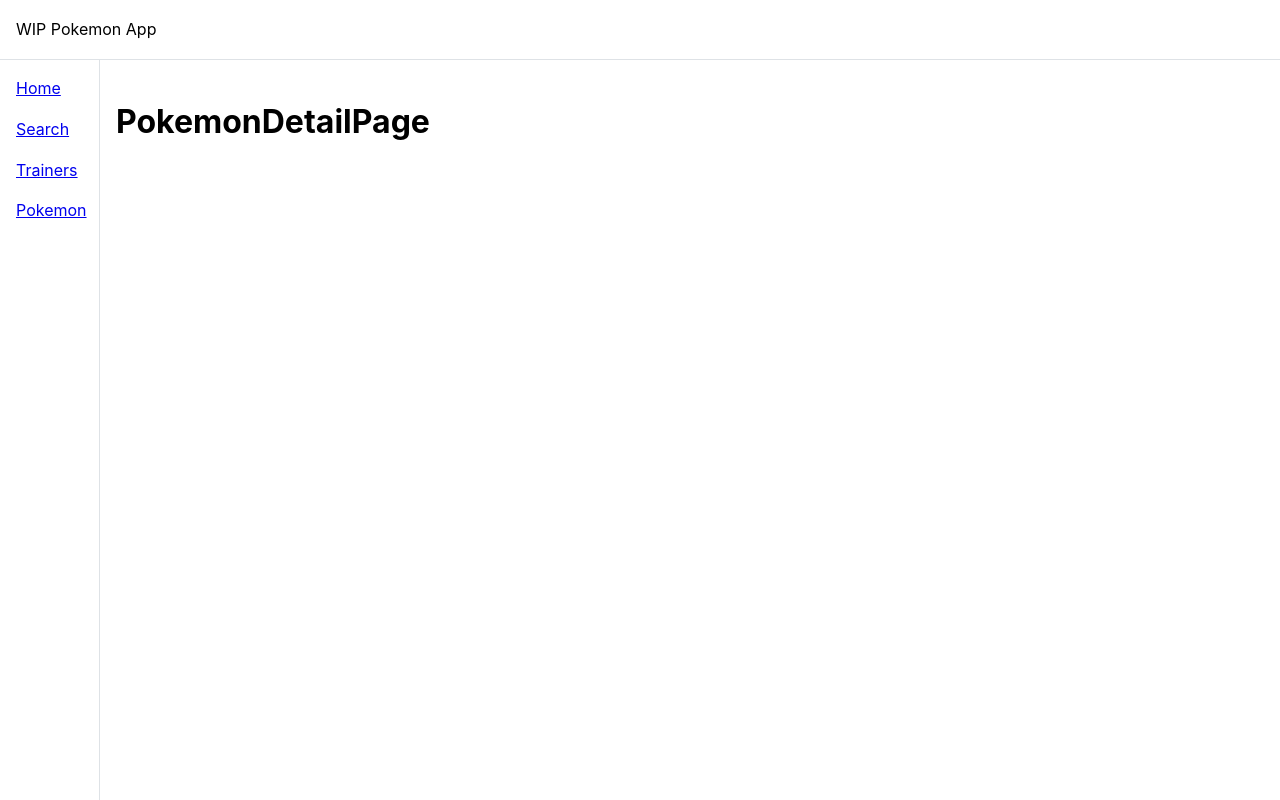
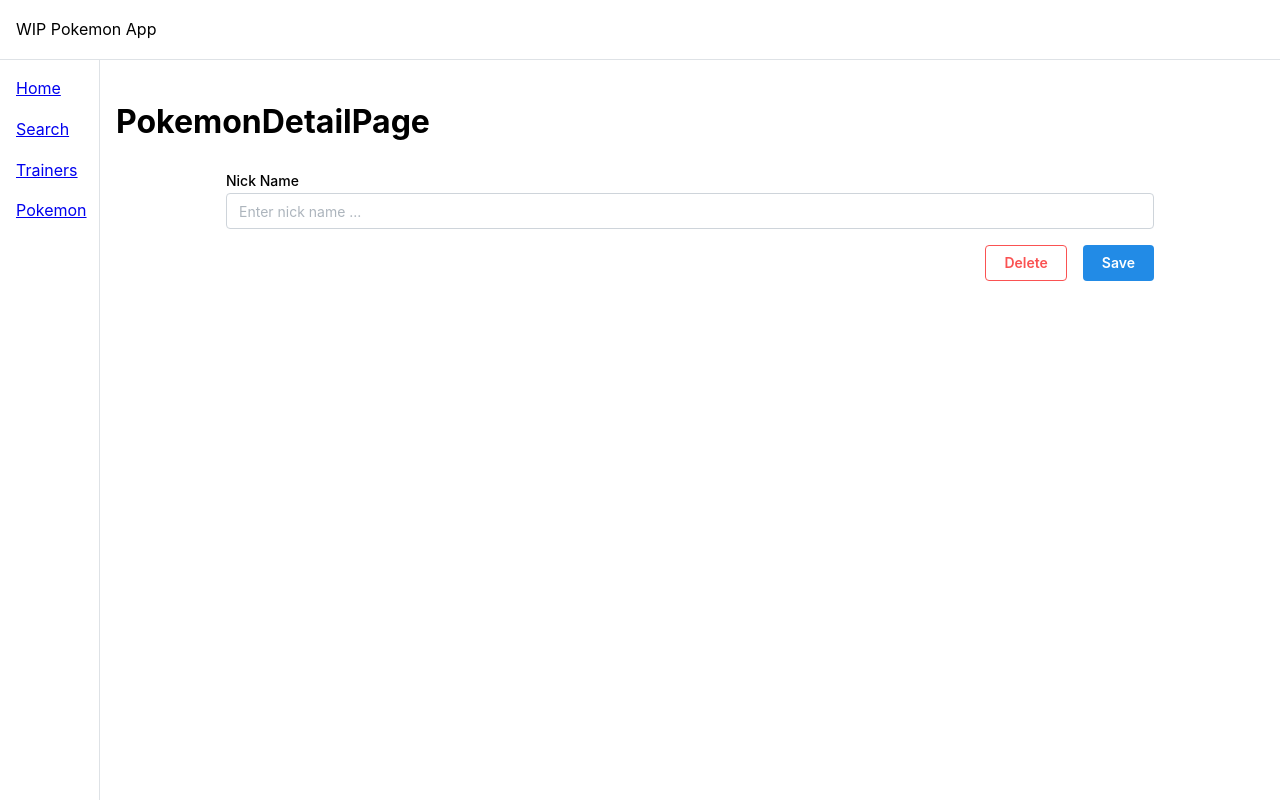
Before and after one commit to mfisli/pokedex, a React (Vite) app: page /#/pokemon/1 in a window 1280 px wide. Built offline with nearby package versions, Linux system fonts and the light colour scheme; no server answers.

Commit message:
pokemon list and detail pages, basic form

```diff
--- /dev/null
+++ b/src/features/pokemon/PokemonCard.tsx
@@ -0,0 +1,50 @@
+import { Card, Flex, Group, Title, Text, Image } from "@mantine/core"
+import { IPokemon } from "./pokemonApiSlice"
+import Audio from "../../shared/components/Audio"
+
+const PokemonCard = ({ data }: { data: IPokemon }) => {
+    return (
+        <Card withBorder radius="md">
+            <Card.Section p='md'>
+                <Image
+                    fit="contain"
+                    src={data?.image}
+                    alt={data?.name}
+                    className="aspect-ratio-1-1"
+                />
+            </Card.Section>
+            <Card.Section px='md' py='sm'>
+                <Title
+                    tt="capitalize"
+                    ta="center"
+                    order={1}
+                    pb="mid"
+                >
+                    {data?.nickName || data?.name}
+                </Title>
+            </Card.Section>
+            <Card.Section px='md' py='xs'>
+                <Flex>
+                    <Audio src={data.sound} />
+                </Flex>
+            </Card.Section>
+            <Card.Section px='md' py='sm'>
+                <Group gap={7}>
+                    {JSON.stringify(data.elementalTypeIdList)}
+                </Group>
+            </Card.Section>
+            <Card.Section px='md' pb='sm'>
+                <Group>
+                    <Text>
+                        Height: {data?.height / Math.pow(10, 1)} m
+                    </Text>
+                    <Text>
+                        Weight: {data?.weight} kg
+                    </Text>
+                </Group>
+            </Card.Section>
+        </Card>
+    )
+}
+
+export default PokemonCard;
--- a/src/features/pokemon/PokemonDetailPage.tsx
+++ b/src/features/pokemon/PokemonDetailPage.tsx
@@ -1,16 +1,81 @@
-import { useParams } from "react-router";
-import { useGetPokemonQuery } from "./pokemonApiSlice";
+import { useNavigate, useParams } from "react-router";
+import {
+    useGetPokemonQuery,
+    useUpdatePokemonMutation,
+    useDeletePokemonMutation,
+    IPokemon
+} from "./pokemonApiSlice";
+import PokemonCard from "./PokemonCard";
+import { Button, Container, Group, Image, TextInput } from "@mantine/core";
+import { useForm } from "@mantine/form";
+import { useEffect } from "react";
 
 const PokemonDetailPage = () => {
     const { id } = useParams();
+    const navigate = useNavigate();
+
     const { data } = useGetPokemonQuery(id || "", { skip: !id });
+    const [updatePokemon] = useUpdatePokemonMutation();
+    const [deletePokemon] = useDeletePokemonMutation();
+
+    const form = useForm<Pick<IPokemon, 'nickName'>>({
+        mode: 'uncontrolled',
+        initialValues: {
+            nickName: "",
+        }
+    });
+
+    useEffect(() => {
+        if (data) {
+            form.setValues({
+                nickName: data.nickName
+            });
+        }
+    }, [data]);
+
+    const handleSubmit = (values: typeof form.values) => {
+        if (id) {
+            updatePokemon({
+                ...values,
+                _id: id
+            });
+        }
+    }
+
+    const handleDelete = async () => {
+        if (!id) {
+            return;
+        }
+        try {
+            await deletePokemon(id).unwrap();
+            navigate('/pokemon/');
+        } catch (error) {
+            console.error('rejected', error);
+        }
+    }
 
     return (
         <>
             <h1>PokemonDetailPage</h1>
-            <pre>
-                {JSON.stringify(data, null, 2)}
-            </pre>
+            <Container>
+                <form onSubmit={form.onSubmit(handleSubmit)}>
+                    {data && <Image src={data.image} w='200px' />}
+                    <TextInput
+                        label="Nick Name"
+                        placeholder="Enter nick name ..."
+                        key={form.key('nickName')}
+                        {...form.getInputProps('nickName')}
+                    />
+                    <Group justify="flex-end" mt="md">
+                        <Button color="red" variant="outline" onClick={handleDelete}>
+                            Delete
+                        </Button>
+                        <Button type="submit">
+                            Save
+                        </Button>
+                    </Group>
+                </form>
+            </Container>
         </>
     )
 }
--- /dev/null
+++ b/src/features/pokemon/PokemonList.tsx
@@ -0,0 +1,31 @@
+import { Flex, Grid, Text } from "@mantine/core"
+import { useGetPokemonListQuery } from "./pokemonApiSlice";
+import { Link } from "react-router";
+import PokemonCard from "./PokemonCard";
+
+const PokemonList = () => {
+    const { data } = useGetPokemonListQuery();
+
+    return (
+        <Grid>
+            {data && data?.map(item =>
+                <Grid.Col span={4} key={item._id}>
+                    <Link to={`/pokemon/${item._id}`}>
+                        <PokemonCard data={item} />
+                    </Link>
+                </Grid.Col>
+            )}
+            {data && !data.length &&
+                <Grid.Col span={12}>
+                    <Flex justify='center'>
+                        <Text>
+                            No staff pokemon found. Find new pokemon in the candidates tab.
+                        </Text>
+                    </Flex>
+                </Grid.Col>
+            }
+        </Grid>
+    )
+}
+
+export default PokemonList;
--- a/src/features/pokemon/PokemonListPage.tsx
+++ b/src/features/pokemon/PokemonListPage.tsx
@@ -1,5 +1,6 @@
 import { Link } from "react-router";
 import { useGetPokemonListQuery } from "./pokemonApiSlice";
+import PokemonList from "./PokemonList";
 
 const tabItems = {
     collection: "collection",
@@ -12,7 +13,7 @@
     return (
         <>
             <h1>PokemonListPage</h1>
-            {data?.map(item => <Link to={`/pokemon/${item._id}`}>{item.name}</Link>)}
+            <PokemonList />
         </>
     )
 }
--- a/src/features/pokemon/pokemonApiSlice.ts
+++ b/src/features/pokemon/pokemonApiSlice.ts
@@ -5,6 +5,7 @@
     _id?: string,
     numberId: number;
     name: string;
+    nickName: string;
     height: number;
     weight: number;
     sound: string;
@@ -36,7 +37,7 @@
                 body: pokemon
             })
         }),
-        updatePokemon: builder.mutation<IPokemon, IPokemon>({
+        updatePokemon: builder.mutation<IPokemon, { nickName: string, _id: string}>({
             query: ({_id, ...body}) => ({
                 url: `${pathPrefix}/${_id}`,
                 method: httpMethods.patch,
--- a/src/features/trainers/TrainerDetailPage.tsx
+++ b/src/features/trainers/TrainerDetailPage.tsx
@@ -8,6 +8,7 @@
 const TrainerDetailPage = () => {
     const { id } = useParams();
     const navigate = useNavigate();
+
     const { data } = useGetTrainerQuery(id || "", { skip: !id || id === 'new' });
     const { data: traitsData } = useGetTraitsListQuery();
     const selectTraitsOptions = traitsData
--- a/src/utils/getSimplePokemonJSON.ts
+++ b/src/utils/getSimplePokemonJSON.ts
@@ -1,4 +1,4 @@
-import { IPokemon } from "../features/pokemonCollection/pokemonCollectionApiSlice";
+import { IPokemon } from "../features/pokemon/pokemonApiSlice";
 import { IPokemonIndex } from "../features/pokemonIndex/pokemonIndexApiSlice";
 
 const getSimplePokemonJSON = (complex: IPokemonIndex): IPokemon => ({
```
